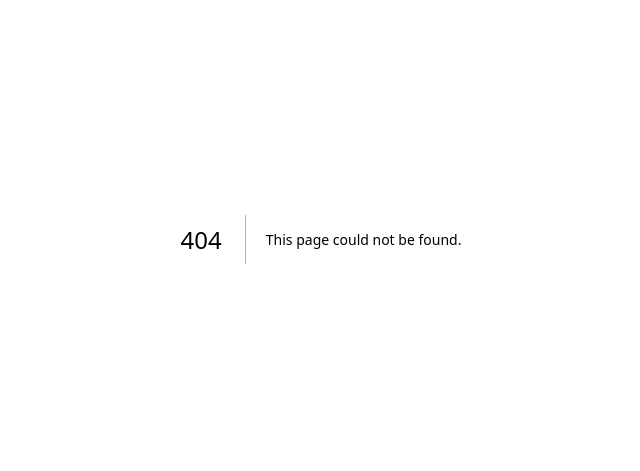
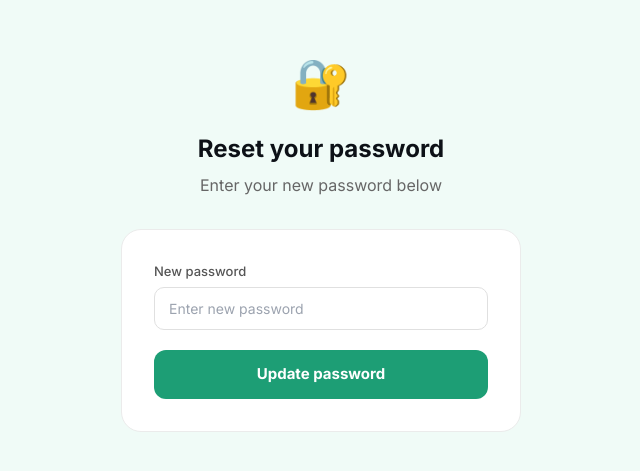
Before and after one commit to ChefNek2025/home-chores, a Next.js app: page /reset-password in a window 1280 px wide. Before the commit this address had no page. Shown: the part 161-632 px from the top of the page, without its empty margins (319-959 px from the left). Built offline with nearby package versions, Linux system fonts and the light colour scheme; no server answers.

Commit message:
Add forgot password and reset password page

```diff
--- a/pages/login.tsx
+++ b/pages/login.tsx
@@ -106,6 +106,22 @@ export default function LoginPage() {
           </button>
 
           <p style={{ textAlign: 'center', marginTop: 20, fontSize: 14, color: '#666' }}>
+            {!isSignup && (
+  <div style={{ textAlign:'right', marginBottom:8 }}>
+    <button onClick={async () => {
+      if (!email) { setError('Enter your email first'); return; }
+      const { error } = await supabase.auth.resetPasswordForEmail(email, {
+        redirectTo: 'https://seruchores.vercel.app/reset-password',
+      });
+      if (error) setError(error.message);
+      else setMessage('✅ Password reset email sent! Check your inbox.');
+    }} style={{ background:'none', border:'none', color:'#1D9E75', fontSize:13, cursor:'pointer', fontWeight:600 }}>
+      Forgot password?
+    </button>
+  </div>
+)}
+
+<p style={{ textAlign: 'center', marginTop: 20, fontSize: 14, color: '#666' }}></p>
             {isSignup ? 'Already have an account?' : "Don't have an account?"}{' '}
             <button onClick={() => { setIsSignup(!isSignup); setError(''); setMessage(''); }}
               style={{ color: '#1D9E75', fontWeight: 700, background: 'none', border: 'none', cursor: 'pointer', fontSize: 14 }}>
--- /dev/null
+++ b/pages/reset-password.tsx
@@ -0,0 +1,46 @@
+import { useState, useEffect } from 'react';
+import { useRouter } from 'next/router';
+import { supabase } from '../lib/supabase';
+
+export default function ResetPassword() {
+  const router = useRouter();
+  const [password, setPassword] = useState('');
+  const [message, setMessage] = useState('');
+  const [error, setError] = useState('');
+  const [loading, setLoading] = useState(false);
+
+  async function handleReset() {
+    setLoading(true);
+    const { error } = await supabase.auth.updateUser({ password });
+    if (error) { setError(error.message); setLoading(false); return; }
+    setMessage('✅ Password updated! Redirecting...');
+    setTimeout(() => router.push('/dashboard'), 2000);
+    setLoading(false);
+  }
+
+  return (
+    <div style={{ fontFamily:'Inter,system-ui,sans-serif', minHeight:'100vh', background:'#F0FBF7', display:'flex', alignItems:'center', justifyContent:'center', padding:24 }}>
+      <div style={{ width:'100%', maxWidth:400 }}>
+        <div style={{ textAlign:'center', marginBottom:32 }}>
+          <div style={{ fontSize:48, marginBottom:12 }}>🔐</div>
+          <h1 style={{ fontSize:24, fontWeight:800, color:'#0D1117' }}>Reset your password</h1>
+          <p style={{ color:'#666', marginTop:6 }}>Enter your new password below</p>
+        </div>
+        <div style={{ background:'#fff', borderRadius:20, padding:32, border:'1px solid #EBEBEB' }}>
+          <div style={{ marginBottom:20 }}>
+            <label style={{ fontSize:13, color:'#555', display:'block', marginBottom:6, fontWeight:500 }}>New password</label>
+            <input type="password" value={password} onChange={e => setPassword(e.target.value)}
+              placeholder="Enter new password"
+              style={{ width:'100%', border:'1.5px solid #E0E0E0', borderRadius:10, padding:'10px 14px', fontSize:14, boxSizing:'border-box' as any }} />
+          </div>
+          {error && <div style={{ background:'#FFF0F0', border:'1px solid #FFD0D0', borderRadius:10, padding:'10px 14px', color:'#C00', fontSize:13, marginBottom:16 }}>{error}</div>}
+          {message && <div style={{ background:'#F0FBF7', border:'1px solid #9FE1CB', borderRadius:10, padding:'10px 14px', color:'#0F6E56', fontSize:13, marginBottom:16 }}>{message}</div>}
+          <button onClick={handleReset} disabled={loading}
+            style={{ width:'100%', background: loading ? '#ccc' : '#1D9E75', color:'#fff', border:'none', borderRadius:12, padding:13, fontSize:15, fontWeight:700, cursor: loading ? 'default' : 'pointer' }}>
+            {loading ? 'Updating...' : 'Update password'}
+          </button>
+        </div>
+      </div>
+    </div>
+  );
+}
```
